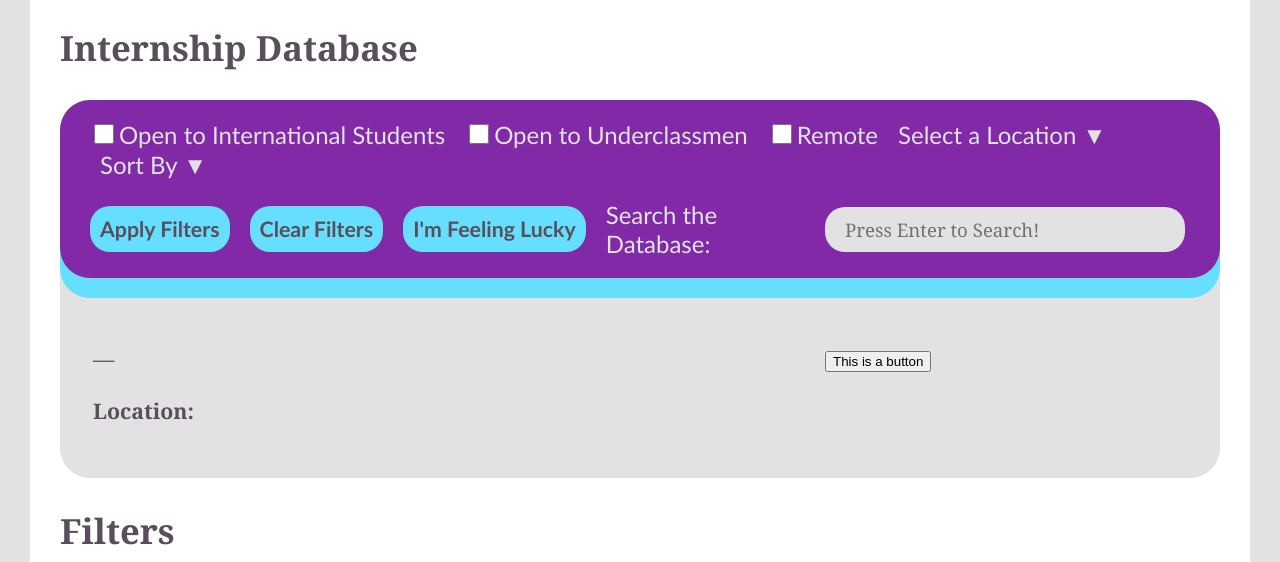
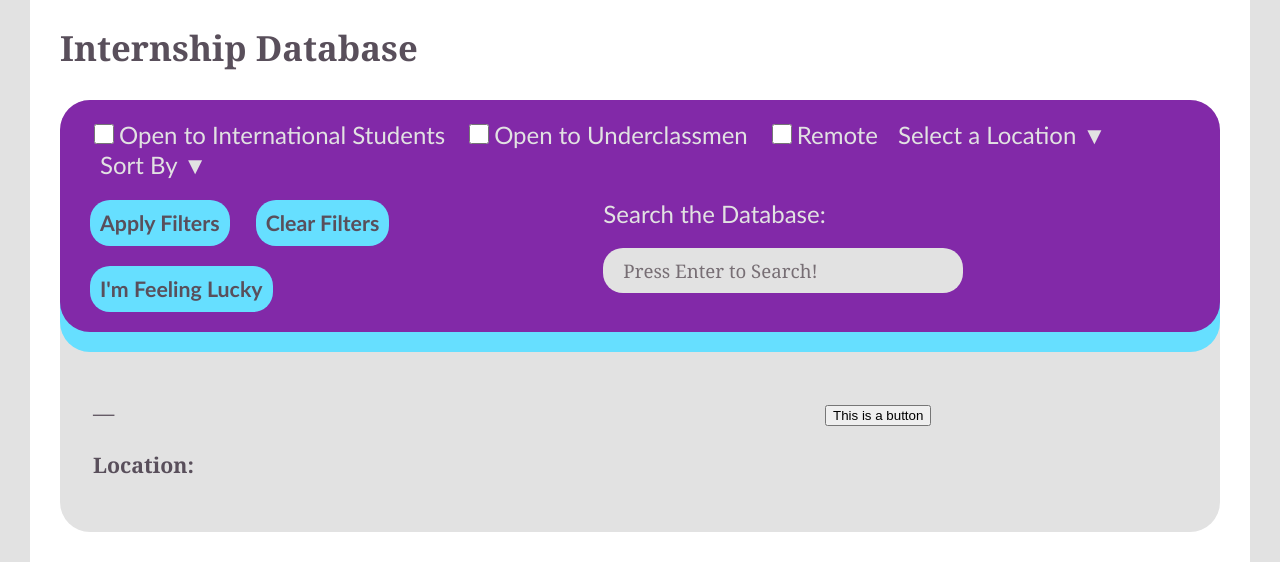
Before and after one commit to aidan-dunne/sweProject, a PHP site: page /internshipDB.php in a window 1280 px wide. Shown: the part 542-1104 px from the top of the page. Run offline with PHP 8.4, Linux system fonts and the light colour scheme; the visitor is signed in with stand-in values (Sample User, id 1); data that the repository does not hold is empty; some libraries are stand-ins or nearby versions.

Commit message:
radio button styles, small stylesheet refactoring

```diff
--- a/styles.css
+++ b/styles.css
@@ -240,6 +240,7 @@ tr.noPad td {
 .dbSubmitContainer {
 	display: flex;
 	flex-direction: row;
+	align-items: center;
 	justify-content: space-between;
 }
 
@@ -344,7 +345,7 @@ tr.noPad td {
 	background-color: #ffffff;
 }
 
-input[type="checkbox"] {
+input[type="checkbox"], input[type="radio"] {
 	accent-color: #66dfff;
 	height: 20px;
 	width: 20px;
@@ -354,8 +355,7 @@ input[type="checkbox"] {
 	color: #ffffff;
 }
 
-/*Could possibly apply this and the next set of styles to all input type=text elements*/
-.dbSubmitContainer input[type="text"], input[type="password"] {
+input[type="text"], input[type="password"] {
 	background-color: #e2e2e2;
 	border: none;
 	color: #776e74;
@@ -367,7 +367,7 @@ input[type="checkbox"] {
 	min-width: 320px;
 }
 
-.dbSubmitContainer input[type="text"]:focus {
+input[type="text"]:focus, input[type="password"]:focus {
 	background-color: #ffffff;
 	border: 3px solid #66dfff;
 	color: #594f5b;
@@ -377,12 +377,6 @@ input[type="checkbox"] {
 ::placeholder {
 	color: #776e74;
 	opacity: 1;
-}
-
-.dbSubmitContainer section {
-	display: flex;
-	flex-direction: row;
-	align-items: center;
 }
 
 #dbFilters label[for="dbSearch"] {
```
